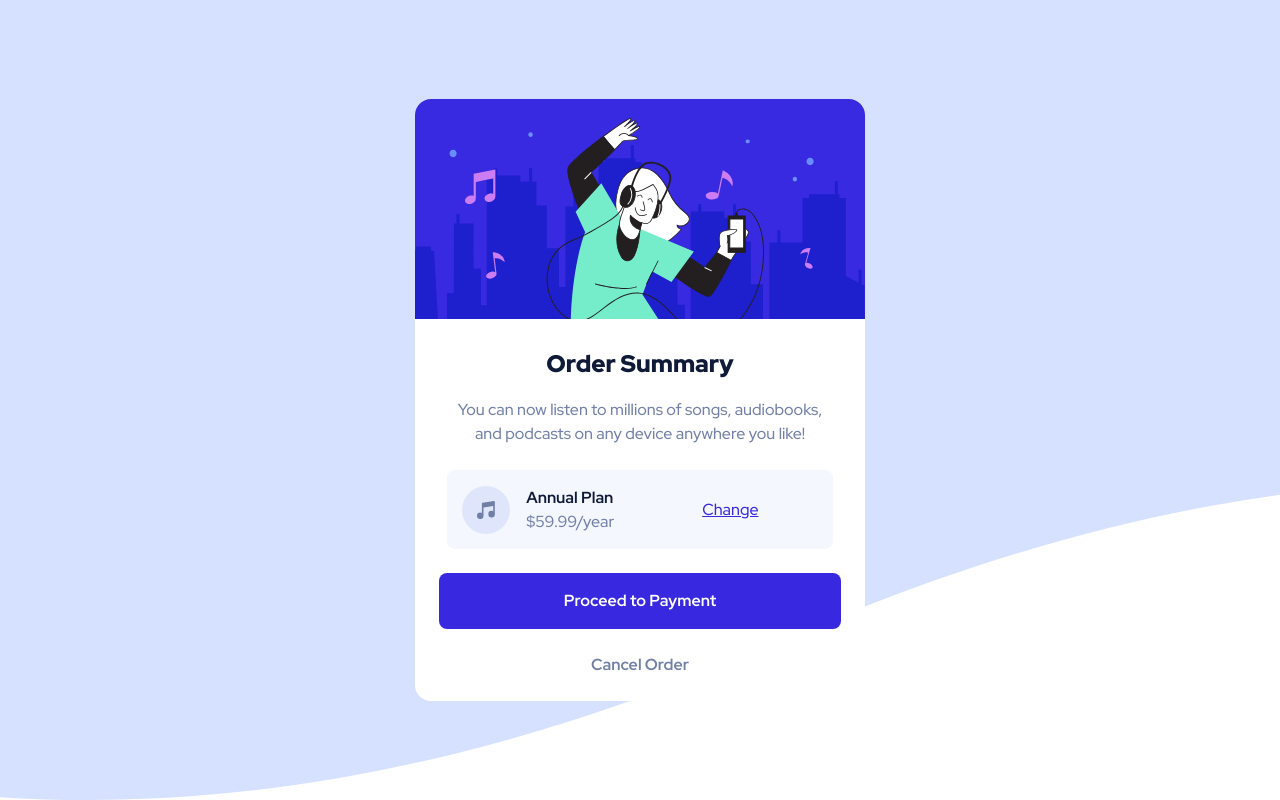
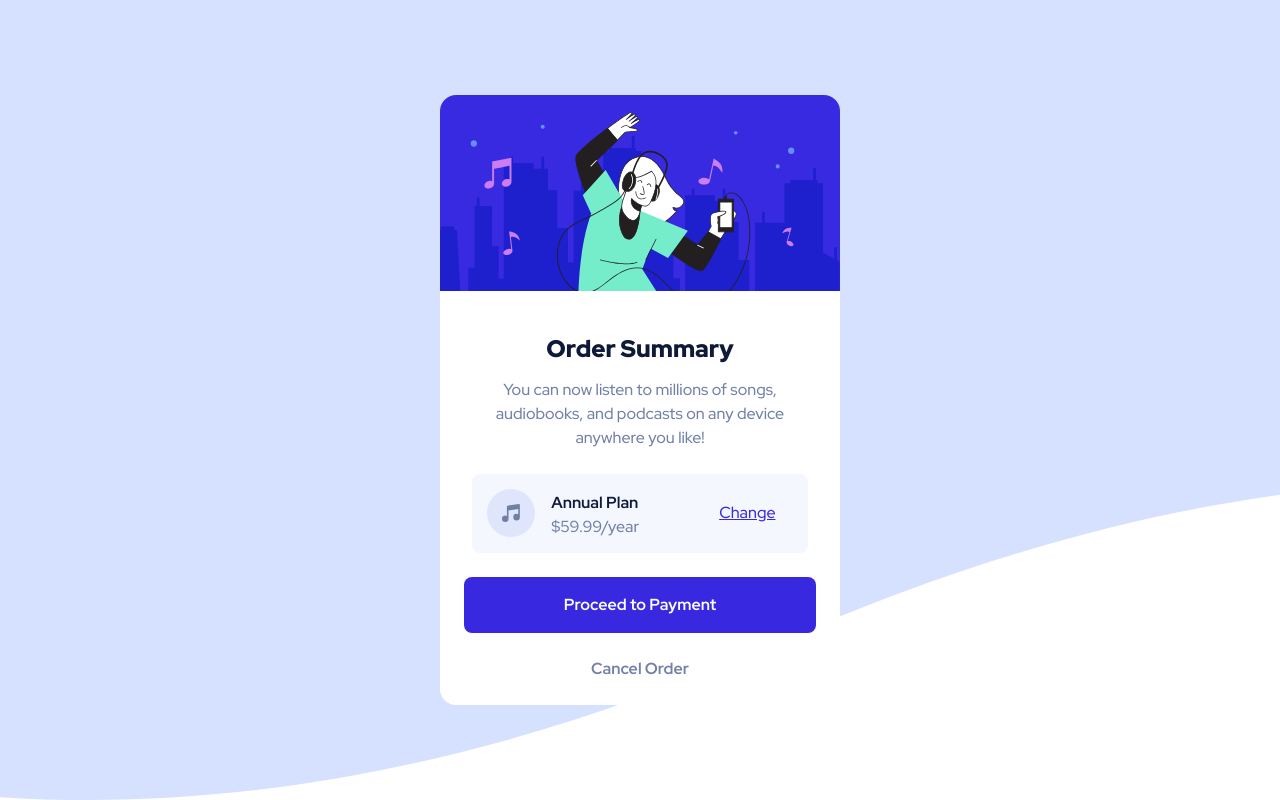
Before and after one commit to BarteQS/orderSummaryComponent, a plain HTML site: page index.html in a window 1280 px wide. Drawn offline with Linux system fonts and the light colour scheme.

Commit message:
Finished the website

```diff
--- a/index.html
+++ b/index.html
@@ -28,6 +28,8 @@
         </p>
         <div class="summary__plan">
           <img
+            width="48"
+            height="48"
             src="./images/icon-music.svg"
             alt="Musical note icon"
           />
@@ -37,7 +39,9 @@
           </div>
           <a href="#" class="summary__change">Change</a>
         </div>
-        <a href="#" class="summary__proceed lower-buttons">Proceed to Payment</a>
+        <a href="#" class="summary__proceed lower-buttons"
+          >Proceed to Payment</a
+        >
         <a href="#" class="summary__cancel lower-buttons">Cancel Order</a>
       </article>
     </main>
--- a/style.css
+++ b/style.css
@@ -79,7 +79,7 @@ body {
     background-color: #fff;
     margin: 1.5rem;
     border-radius: 1em;
-    max-width: 450px;
+    max-width: 400px;
 }
 
 .summary img {
@@ -88,14 +88,14 @@ body {
 }
 
 .summary__title {
-    margin-top: 1.7rem;
+    margin-top: 2.5rem;
     text-align: center;
     color: #0f1a38;
     font-weight: 900;
 }
 
 .summary__text {
-    margin-top: 1rem;
+    margin-top: .7rem;
     text-align: center;
     padding: 0 2em;
     color: var(--clr-desaturated-blue);
@@ -107,6 +107,7 @@ body {
     margin: 1.5rem 2rem 0 2rem;
     padding: .75rem;
     border-radius: .5rem;
+    align-items: center;
 }
 
 .summary__plan img {
@@ -131,7 +132,8 @@ body {
 
 .summary__change {
     color: var(--clr-bright-blue);
-    margin: auto 5.5rem;
+    margin: auto;
+    margin-left: 5rem;
 }
 
 .lower-buttons {
```
